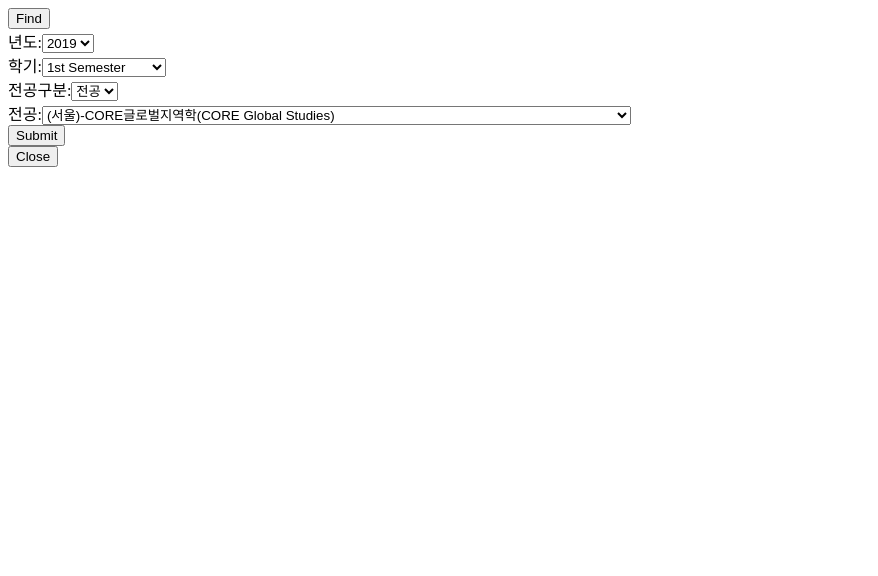
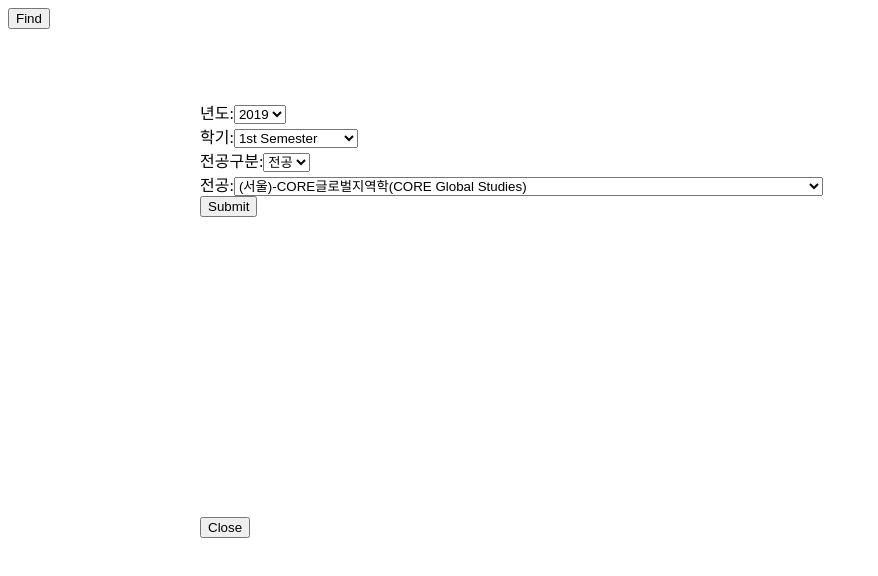
Before and after one commit to eatnug/hufSniper, a React (Create React App) app in the folder client/: page / in a window 1280 px wide. Both pictures are taken after a click on the button "Find". Shown: the top 576 px of the page, without its empty margins (0-878 px from the left). Built offline with nearby package versions, Linux system fonts and the light colour scheme.

Commit message:
working on modal

```diff
--- a/client/src/Form.js
+++ b/client/src/Form.js
@@ -76,7 +76,7 @@ class Form extends React.Component {
           </select>
         </label>
         <br></br>
-        {this.state.gubun==="1" ? (
+        {this.state.gubun === "1" ? (
           <label className="form__label">
             전공:
             <select
@@ -406,7 +406,6 @@ class Form extends React.Component {
             </select>
           </label>
         )}
-
         <br></br>
         <button className="form__button" onClick={this.submitHandler}>
           Submit
--- /dev/null
+++ b/client/src/Modal.css
@@ -0,0 +1,13 @@
+.modal {
+    position: fixed;
+    z-index: 1;
+    top: 100px;
+    left: 200px;
+    height: 100%;
+    width: 60%;
+}
+
+.modal .courses{
+    height: 300px;
+    overflow: auto;
+}
--- a/client/src/Modal.js
+++ b/client/src/Modal.js
@@ -1,6 +1,7 @@
 import React from "react";
 import Form from "./Form";
 import Course from "./Course";
+import "./Modal.css"
 class Modal extends React.Component {
   constructor(props) {
     super(props);
```
Also changed, not shown: 1 other file (tests, documents, lock files or other folders).
